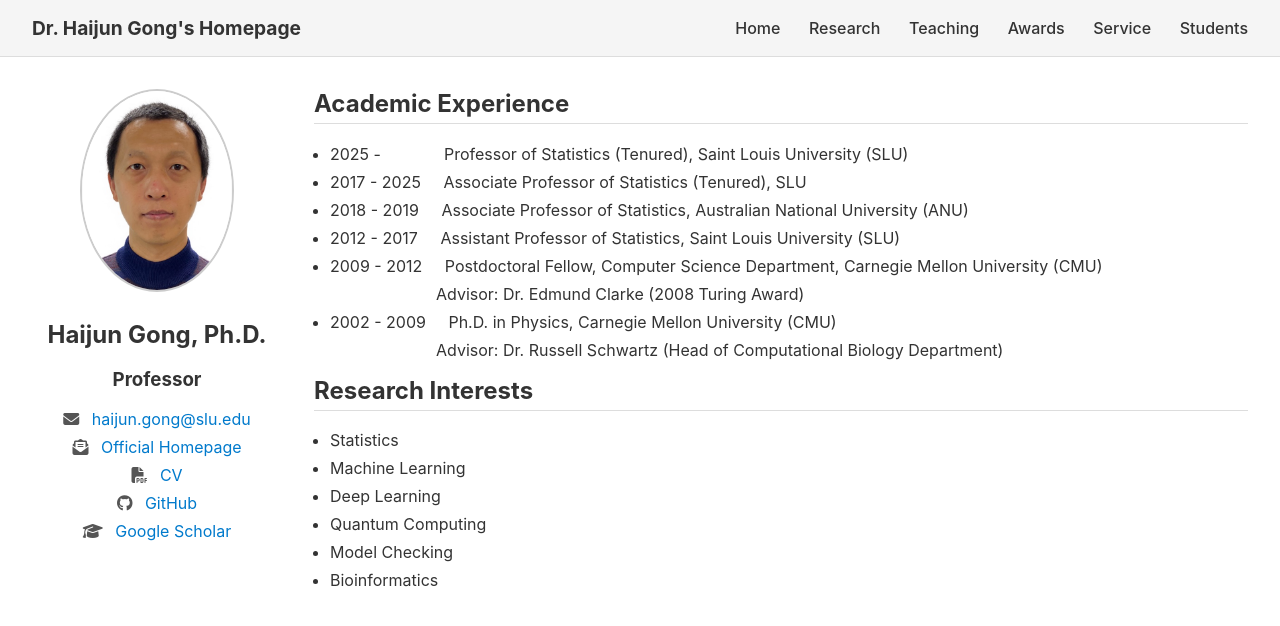
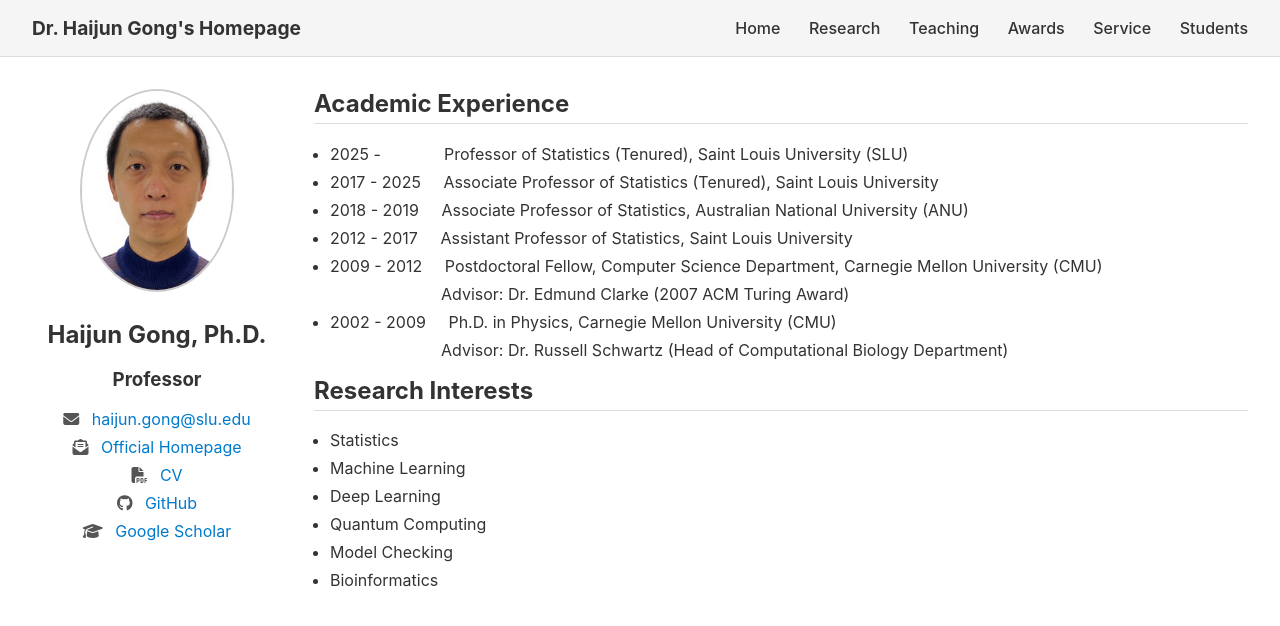
Before and after one commit to GongData/gongData.github.io, a Jekyll site: the page index.html, which Jekyll copies as it is, in a window 1280 px wide. Shown: the top 626 px of the page. Built offline with Jekyll 4.4.1, drawn with Linux system fonts in a browser that asks for light colours.

Commit message:
Update index.html

```diff
--- a/index.html
+++ b/index.html
@@ -126,17 +126,17 @@
     <ul>
 
 <li>2025 - &nbsp;&nbsp;&nbsp;&nbsp;&nbsp;&nbsp; &nbsp;  &nbsp; &nbsp;   Professor of Statistics (Tenured), Saint Louis University (SLU) </li>
-<li>2017 - 2025 &nbsp; &nbsp; Associate Professor of Statistics (Tenured), SLU </li>
+<li>2017 - 2025 &nbsp; &nbsp; Associate Professor of Statistics (Tenured), Saint Louis University </li>
 <li>2018 - 2019 &nbsp; &nbsp; Associate Professor of Statistics, Australian National University (ANU) </li>
-<li>2012 - 2017 &nbsp; &nbsp; Assistant Professor of Statistics, Saint Louis University (SLU)</li>
+<li>2012 - 2017 &nbsp; &nbsp; Assistant Professor of Statistics, Saint Louis University </li>
 <li>2009 - 2012  &nbsp; &nbsp; Postdoctoral Fellow, Computer Science Department, Carnegie Mellon University (CMU)</li>
        <ul style="margin-top: 4px; margin-bottom: 4px;">
-      <li style="list-style-type: none; margin-left: 90px;">Advisor: Dr. Edmund Clarke (2008 Turing Award)</li>
+      <li style="list-style-type: none; margin-left: 95px;">Advisor: Dr. Edmund Clarke (2007 ACM Turing Award)</li>
     </ul>
   </li>
 <li>2002 - 2009 &nbsp; &nbsp; Ph.D. in Physics, Carnegie Mellon University (CMU) </li>
        <ul style="margin-top: 4px; margin-bottom: 4px;">
-      <li style="list-style-type: none; margin-left: 90px;">Advisor: Dr. Russell Schwartz (Head of Computational Biology Department)</li>
+      <li style="list-style-type: none; margin-left: 95px;">Advisor: Dr. Russell Schwartz (Head of Computational Biology Department)</li>
     </ul>
   </li>
 </ul>
```
